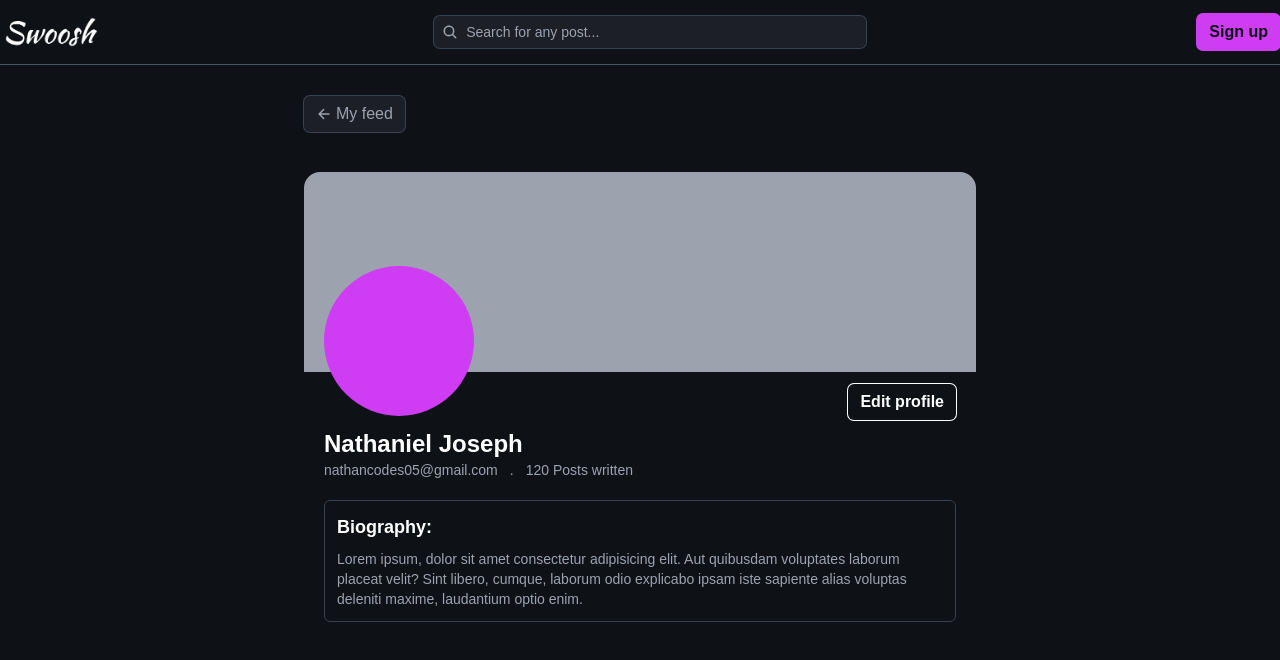
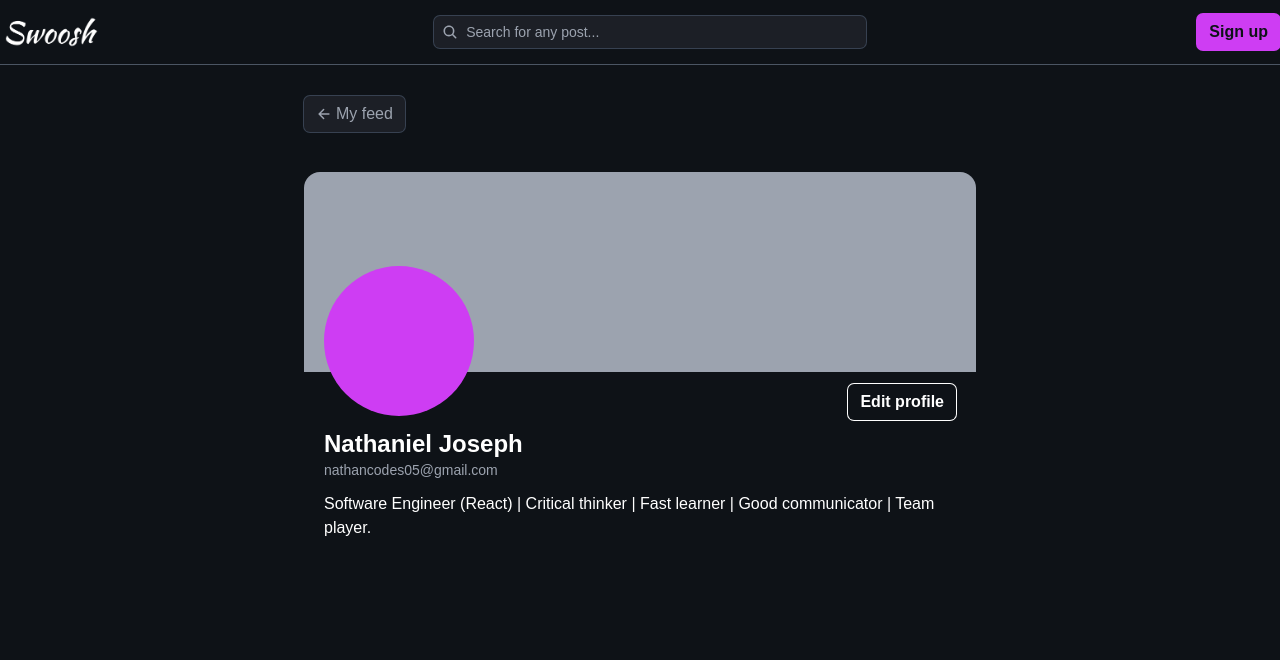
Before and after one commit to joeCodes05/niit-blog-app, a React (Create React App) app in the folder client/: page /profile/1 in a window 1280 px wide. Shown: the top 660 px of the page. Built offline with nearby package versions, Linux system fonts and the light colour scheme.

Commit message:
code updates

```diff
--- a/client/src/components/postCard.jsx
+++ b/client/src/components/postCard.jsx
@@ -3,7 +3,7 @@ import { Link } from 'react-router-dom'
 import Logo from '../assets/images/28aOt4-LogoMakr.png'
 import TextTruncate from 'react-text-truncate';
 
-const PostCard = ({ title, detail, profileImage, userName, coverPhoto, topic, postTime, path, authourEmail }) => {
+const PostCard = ({ title, detail, profileImage, userName, coverPhoto, topic, postTime, path, userId }) => {
   const fullName = userName;
   const tempArray = userName === undefined ? null : fullName.split(" ")
   const lastName = tempArray === null ? null : tempArray?.pop();
@@ -11,20 +11,20 @@ const PostCard = ({ title, detail, profileImage, userName, coverPhoto, topic, po
 
   return (
     <>
-      <Link to={path} className='no-underline group outline-none'>
       <div className='py-5 pb-3 px-3 rounded-2xl ring-1 ring-gray-700 bg-secondary text-white'>
-          <button className="flex gap-2 items-center bg-transparent outline-none">
+        <Link to={`/profile/${userId}`} className="flex w-fit gap-2 items-center bg-transparent outline-none">
           <div className="h-[40px] w-[40px] overflow-hidden rounded-full">
             {profileImage === null ? <div className='bg-primary flex items-center justify-center h-full w-full text-dark'>
               {firstName.charAt(0)}{lastName.charAt(0)}
             </div> : <img src={profileImage} width={'100%'} alt={userName} />}
           </div>
-            <div>
-              <h3 className='text-white font-semibold text-base text-left'>{userName}</h3>
-              <h5 className='text-gray-400 text-[.7rem] text-left italic'>{postTime}</h5>
+          <div className='w-fit'>
+            <h3 className='text-white font-semibold text-base text-left w-fit'>{userName}</h3>
+            <h5 className='text-gray-400 text-[.7rem] text-left italic w-fit'>{postTime}</h5>
           </div>
-          </button>
+        </Link>
 
+        <Link to={path} className='no-underline outline-none'>
           <div className="mt-3">
             <h1 className='text-white font-bold text-lg'>
               <TextTruncate
@@ -55,8 +55,8 @@ const PostCard = ({ title, detail, profileImage, userName, coverPhoto, topic, po
               </div>
             </div>
           </div>
+        </Link>
       </div>
-      </Link>
     </>
   )
 }
--- a/client/src/pages/home.jsx
+++ b/client/src/pages/home.jsx
@@ -41,7 +41,7 @@ const Home = () => {
           No posts found
         </div> : <div className="mt-5 grid md:grid-cols-2 lg:grid-cols-3 xl:grid-cols-4 xl:mx-0 mx-5 grid-cols-1 gap-4">
           {posts.map((data, index) => {
-            const { post_id, content, full_name, created_at, title, category, cover_image, profile_image  } = data;
+            const { post_id, content, full_name, created_at, title, category, cover_image, profile_image, user_id  } = data;
 
             return (
               <PostCard
@@ -54,6 +54,7 @@ const Home = () => {
                 postTime={moment(created_at).fromNow()}
                 path={`/post/${post_id}`}
                 coverPhoto={`../upload/${cover_image}`}
+                userId={user_id}
               />
             )
           })}
--- a/client/src/pages/post-single.jsx
+++ b/client/src/pages/post-single.jsx
@@ -72,7 +72,7 @@ const PostSingle = () => {
 
           <div className="mt-5">
             <div className="flex items-center">
-              <button className="mt-2 flex gap-2 mr-auto items-center outline-none bg-transparent">
+              <Link to={`/profile/${post?.user_id}`} className="mt-2 no-underline flex gap-2 mr-auto items-center outline-none bg-transparent">
                 <div className="h-[50px] w-[50px] overflow-hidden rounded-full">
                   {post?.profile_image === null ? <div className='bg-primary flex items-center justify-center h-full w-full text-dark'>
                     {firstName?.charAt(0)}{lastName?.charAt(0)}
@@ -82,7 +82,7 @@ const PostSingle = () => {
                   <h3 className='text-white font-semibold text-base text-left'>{post?.full_name}</h3>
                   <h5 className='text-gray-400 text-sm text-left italic'>{moment(post?.created_at).fromNow()}</h5>
                 </div>
-              </button>
+              </Link>
 
               <div className='relative'>
                 {currentUser?.userData.email === post?.email ? <button onClick={() => setDropdownStat(!dropdownState)} className='bg-transparent border-0 outline-none p-0 text-xl text-gray-400'>
--- a/client/src/pages/profile.jsx
+++ b/client/src/pages/profile.jsx
@@ -48,18 +48,21 @@ const Profile = () => {
                 <div>
                   nathancodes05@gmail.com
                 </div>
-                <div>.</div>
-                <div>
-                  120 Posts written
+              </div>
+            </div>
+
+            <div>
+              <div className="text-white text-base font-light">
+                <div className='mt-3'>
+                  Software Engineer (React) | Critical thinker | Fast learner | Good communicator | Team player.
                 </div>
               </div>
             </div>
 
-            <div className="mt-5 border border-gray-700 p-3 rounded-md">
-              <div className="text-gray-400 text-sm">
-                <h1 className='text-white text-lg font-semibold'>Biography:</h1>
-                <div className='mt-2'>
-                  Lorem ipsum, dolor sit amet consectetur adipisicing elit. Aut quibusdam voluptates laborum placeat velit? Sint libero, cumque, laborum odio explicabo ipsam iste sapiente alias voluptas deleniti maxime, laudantium optio enim.
+            <div className="mt-3">
+              <div className="flex gap-3 items-center justfy-center">
+                <div>
+
                 </div>
               </div>
             </div>
```
Lines whose indentation alone changed are shown as unchanged.
